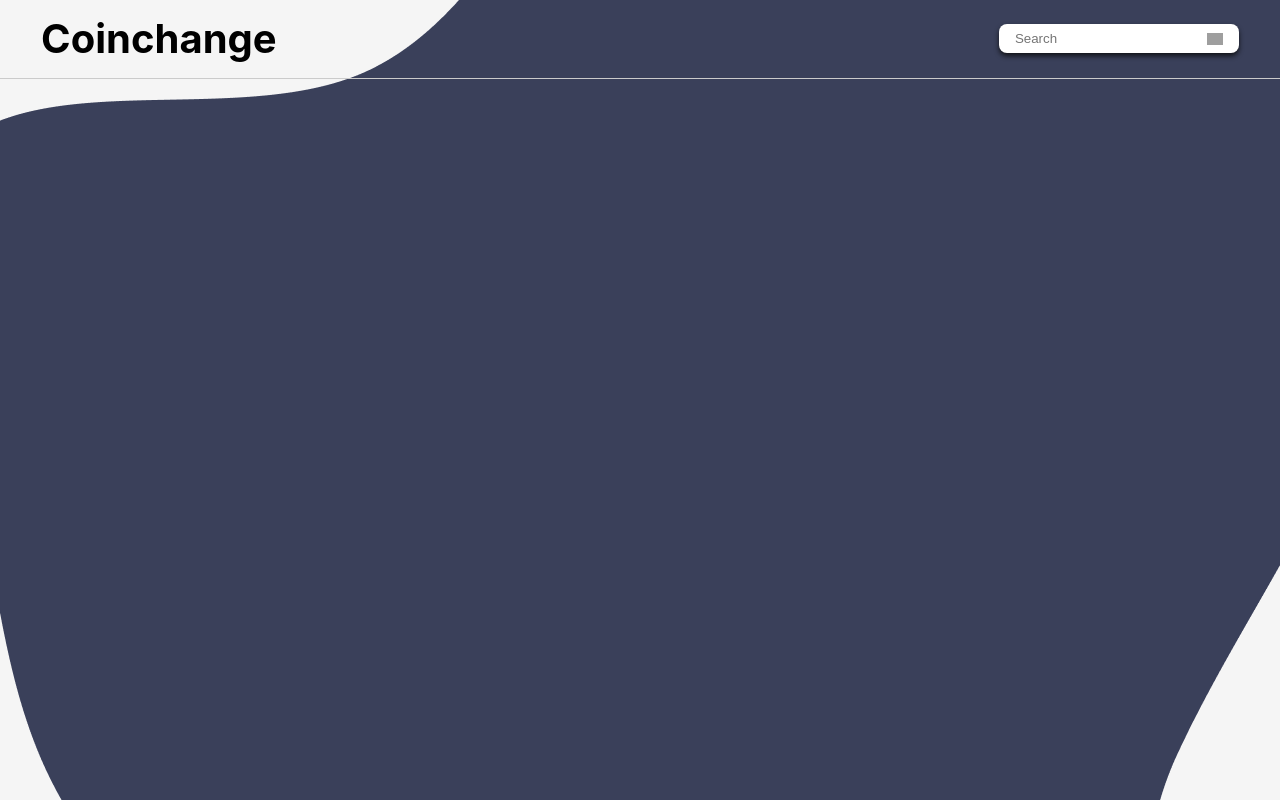
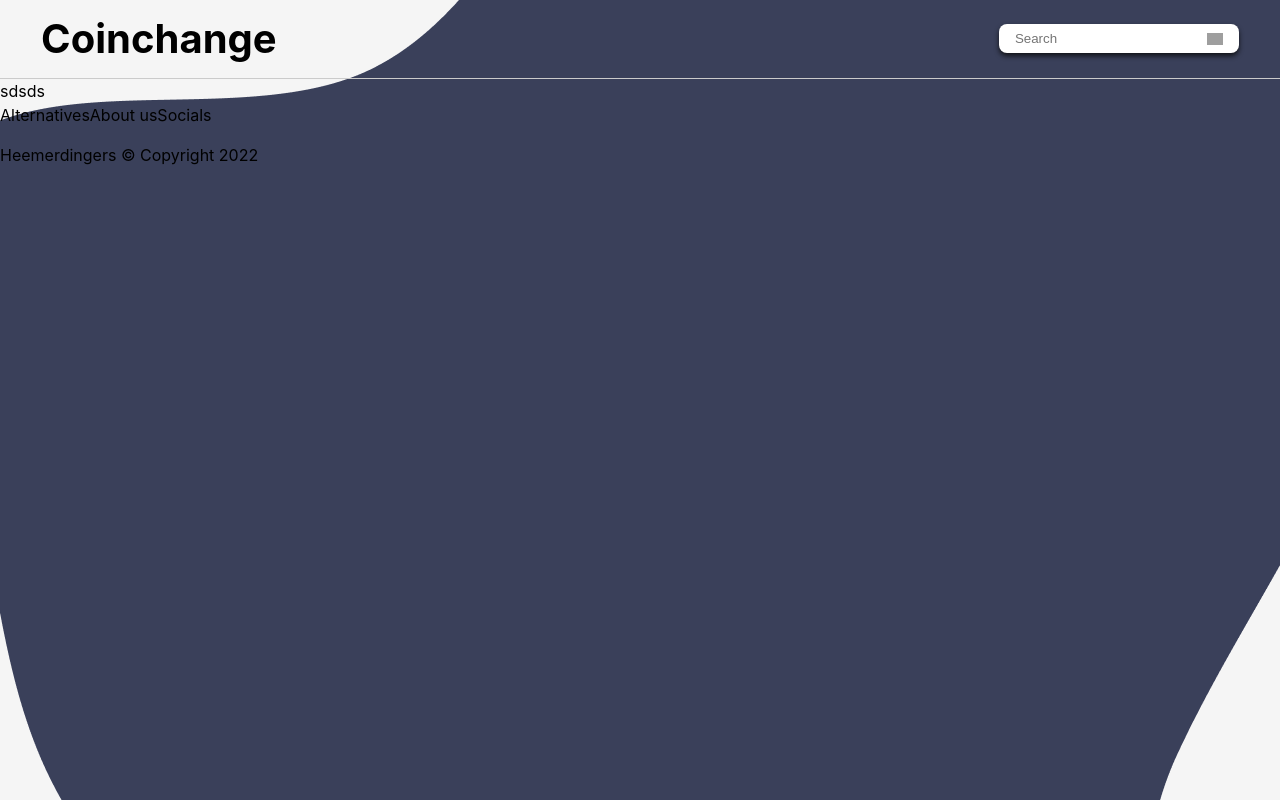
Before and after one commit to kyruken/Koin, a React (Vite) app: page / in a window 1280 px wide. Built offline with nearby package versions, Linux system fonts and the light colour scheme; grey boxes are pictures that could not be loaded.

Commit message:
add footer content

```diff
--- a/src/App.jsx
+++ b/src/App.jsx
@@ -2,12 +2,16 @@ import React from 'react'
 import './App.css'
 
 import Navbar from './components/navbar.jsx';
+import Footer from './components/footer.jsx';
 
 function App() {
   return (
     <div className="App">
       <Navbar />
+      sdsds
 
+
+      <Footer />
     </div>
   )
 }
--- /dev/null
+++ b/src/components/footer.jsx
@@ -0,0 +1,15 @@
+import React from 'react';
+
+export default function Footer() {
+    return (
+        <div className="footer">
+            <div className="links">
+                <a>Alternatives</a>
+                <a>About us</a>
+                <a>Socials</a>
+            </div>
+
+            <p>Heemerdingers &copy; Copyright 2022</p>
+        </div>
+    )
+}
```
